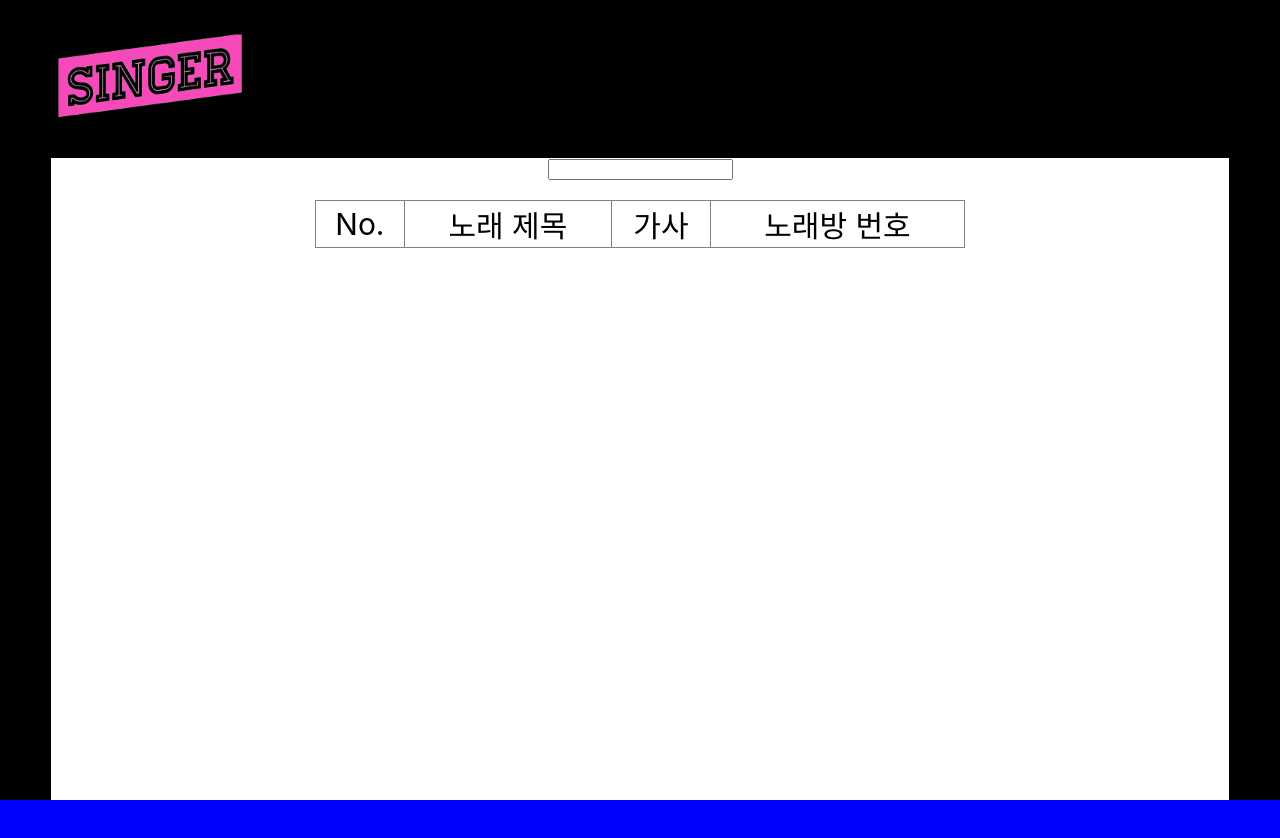
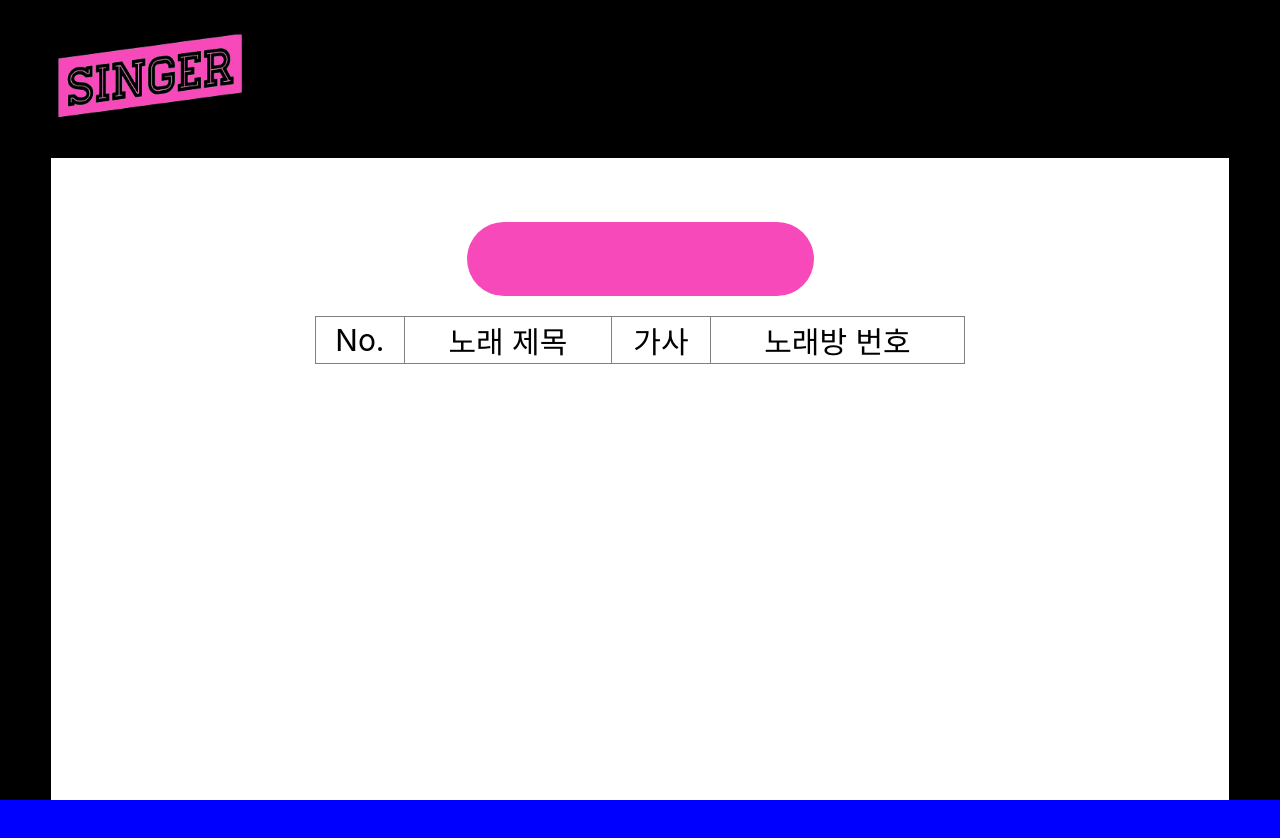
Before and after one commit to heosooyeon/Singer, a React (Create React App) app: page / in a window 1280 px wide. Shown: the top 838 px of the page. Built offline with nearby package versions, Linux system fonts and the light colour scheme.

Commit message:
ADD Input Tag Css

```diff
--- a/src/style/style.css
+++ b/src/style/style.css
@@ -5,3 +5,23 @@
   border-collapse: collapse;
   font-size: 30px;
 }
+
+#search {
+  background-color: #f849ba;
+  margin-top: 8vh;
+  width: 25vw;
+  height: 9vh;
+  padding-left: 25px;
+  border-radius: 50px;
+  border: none;
+  font-size: 35px;
+}
+
+#search:focus {
+  width: 24vw;
+  height: 8vh;
+  outline: none;
+  background-color: white;
+  color: black;
+  border: 5px solid #f849ba;
+}
```
